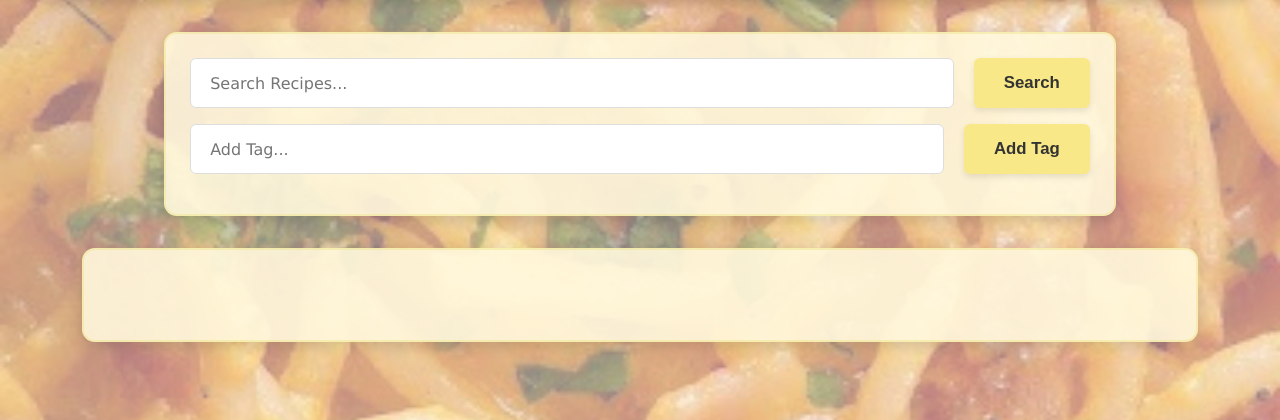
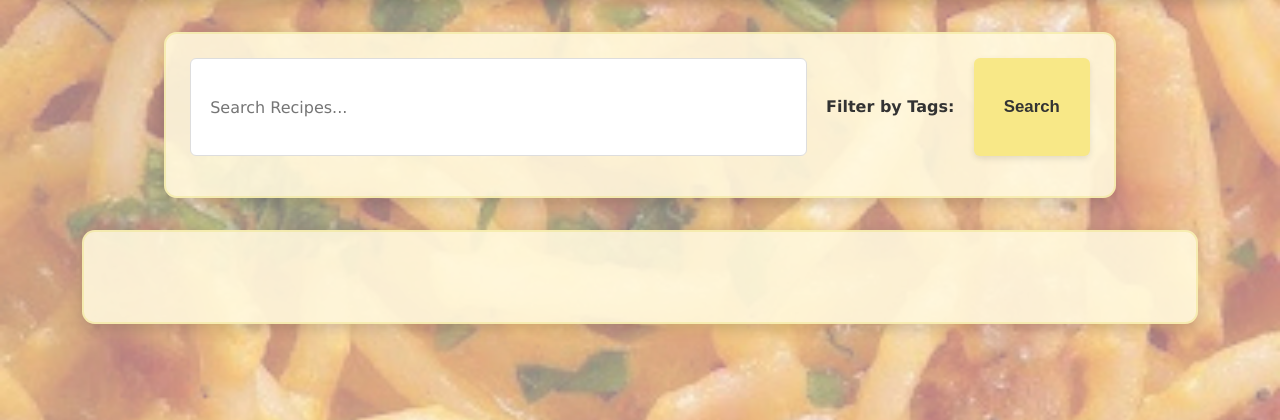
Before and after one commit to MySTerY1747/FlavorFolio, a Django app: page /search/ in a window 1280 px wide. Shown: the part 162-582 px from the top of the page. Run offline with Django 5.2, Linux system fonts and the light colour scheme; data that the repository does not hold is empty; some libraries are stand-ins or nearby versions.

Commit message:
add tag filtering for search and new add tag button on index page

```diff
--- a/flavorfolio/recipes/views.py
+++ b/flavorfolio/recipes/views.py
@@ -7,6 +7,7 @@ from recipes.models import Recipe
 from recipes.forms import *
 from django.shortcuts import get_object_or_404
 from django.http import HttpResponseNotAllowed
+from django.db.models import Q
 
 
 def index(request):
@@ -181,27 +182,30 @@ def user_login(request):
 
 def search(request):
     search_query = " ".join(request.GET.get("search_query", "").split())
-    tag = request.GET.get("tag", "")
-    results_set = set()
+    selected_tags = request.GET.getlist("tags")
+
+    results = Recipe.objects.all()
+
     if search_query:
-        title_matches = Recipe.objects.filter(title__icontains=search_query)
-        tag_matches = Tag.objects.filter(name__icontains=search_query)
-        tag_recipes = Recipe.objects.filter(
-            id__in=tag_matches.values_list("recipes", flat=True)
-        )
-        results_set.update(title_matches)
-        results_set.update(tag_recipes)
+        results = results.filter(
+            Q(title__icontains=search_query) | Q(tag__name__icontains=search_query)
+        ).distinct()
 
-    results = (
-        [(recipe, Tag.objects.filter(recipes=recipe)) for recipe in results_set]
-        if results_set
-        else None
-    )
+    if selected_tags:
+        for tag_name in selected_tags:
+            results = results.filter(tag__name=tag_name)
+
+    results = results.distinct()
 
     return render(
         request,
         "recipes/search.html",
-        {"results": results, "search_query": search_query, "tags": tag},
+        {
+            "results": [(r, r.tag_set.all()) for r in results],
+            "search_query": search_query,
+            "all_tags": Tag.objects.all(),
+            "selected_tags": selected_tags,
+        },
     )
 
 
--- a/flavorfolio/static/stylesheets/search_styles.css
+++ b/flavorfolio/static/stylesheets/search_styles.css
@@ -238,3 +238,26 @@
         text-align: center;
     }
 }
+
+.tag-filters {
+    display: flex;
+    flex-wrap: wrap;
+    gap: 10px;
+    margin: 15px 0;
+}
+
+.tag-filter {
+    background: rgba(240, 230, 140, 0.3);
+    padding: 8px 15px;
+    border-radius: 20px;
+    transition: all 0.2s ease;
+}
+
+.tag-filter:hover {
+    background: rgba(240, 230, 140, 0.5);
+    transform: translateY(-2px);
+}
+
+.tag-filter input[type="checkbox"] {
+    margin-right: 8px;
+}
--- a/flavorfolio/templates/recipes/add_tag.html
+++ b/flavorfolio/templates/recipes/add_tag.html
@@ -4,7 +4,7 @@
 {% block title_block %}Add New Tag{% endblock %}
 
 {% block header_block %}
-<img src="{% static 'images/headers/tag_header.png' %}">
+<img src="{% static 'images/headers/homepage_header.png'%}"/>
 {% endblock %}
 
 {% block body_block %}
--- a/flavorfolio/templates/recipes/add_tags.html
+++ b/flavorfolio/templates/recipes/add_tags.html
@@ -2,6 +2,11 @@
 {% load static %}
 
 {% block title_block %}Add Tags to {{ recipe.title }}{% endblock %}
+
+{% block header_block %}
+<img src="{% static 'images/headers/homepage_header.png'%}"/>
+{% endblock %}
+
 
 {% block body_block %}
 <link rel="stylesheet" href="{% static 'stylesheets/upload_recipe_styles.css' %}">
--- a/flavorfolio/templates/recipes/search.html
+++ b/flavorfolio/templates/recipes/search.html
@@ -11,18 +11,22 @@
 
 {% block body_block %}
 <link rel="stylesheet" href="{% static 'stylesheets/search_styles.css' %}">
-    <div class="search-bar">
-
+<div class="search-bar">
     <form method="GET" action="{% url 'recipes:search' %}">
         <input type="text" name="search_query" placeholder="Search Recipes..." value="{{ search_query }}">
+        <div class="tag-filters">
+            <h4>Filter by Tags:</h4>
+            {% for tag in all_tags %}
+                <label class="tag-filter">
+                    <input type="checkbox" name="tags" value="{{ tag.name }}"
+                        {% if tag.name in selected_tags %}checked{% endif %}>
+                    {{ tag.name }}
+                </label>
+            {% endfor %}
+        </div>
         <button type="submit">Search</button>
     </form>
-
-    <form method="GET" action="{% url 'recipes:search' %}">
-        <input type="text" name="tag" placeholder="Add Tag..." value="{{ tag }}">
-        <button type="submit">Add Tag</button>
-    </form>
-    </div>
+</div>
 <div class="search-results-box" >
 <ul class="recipe-list">
 {% if search_query %}
@@ -41,7 +45,7 @@
 
           <div class="tag-section">
               <h3>Recipe Tags:</h3>
-              {% for tag in result.1 %}
+              {% for tag in result.0.tag_set.all %}
               <div class="tag-box"><a href="{% url 'recipes:tag' tag.name %}">• {{ tag.name }}</a></div>
               {% endfor %}
           </div>
```
Also changed, not shown: flavorfolio/static/stylesheets/base_styles.css (+54 -0 lines), flavorfolio/static/stylesheets/homepage_styles.css (+21 -0 lines), flavorfolio/templates/recipes/index.html (+10 -6 lines), flavorfolio/templates/recipes/upload_recipe.html (+6 -9 lines).
